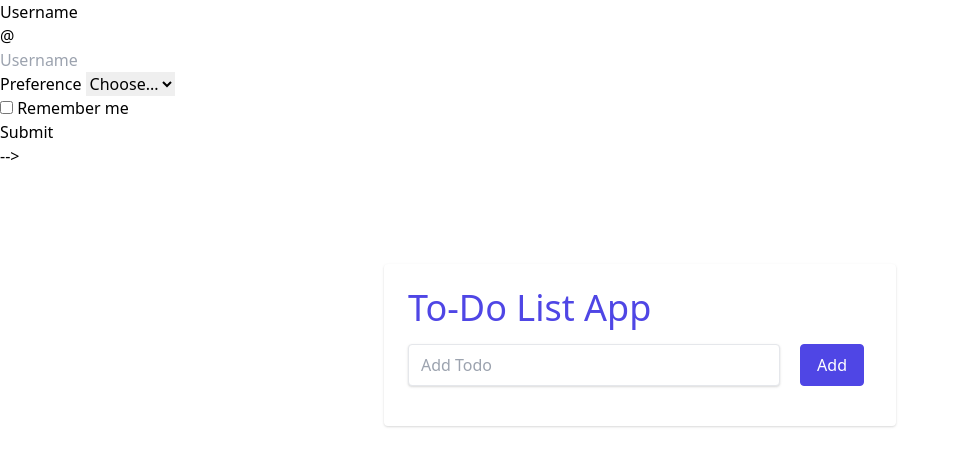
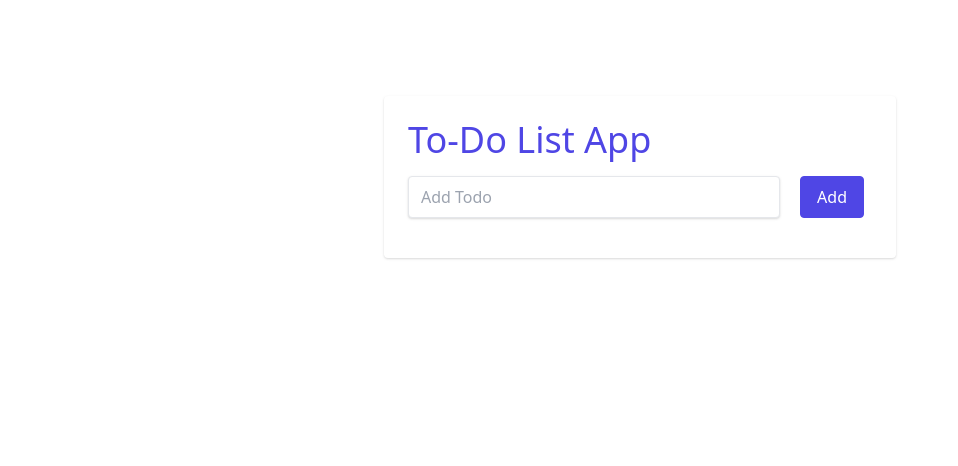
Before and after one commit to manoj929/todo-list, a website built with webpack: page dist/index.html in a window 1280 px wide. Shown: the whole page, without its empty margins (0-958 px from the left). Built offline with nearby package versions, Linux system fonts and the light colour scheme.

Commit message:
changes in ui

```diff
--- a/dist/index.html
+++ b/dist/index.html
@@ -10,39 +10,6 @@
 </head>
 <body>
 
-    <form class="row row-cols-lg-auto g-3 align-items-center">
-        <div class="col-12">
-            <label class="visually-hidden" for="inlineFormInputGroupUsername">Username</label>
-            <div class="input-group">
-                <div class="input-group-text">@</div>
-                <input type="text" class="form-control" id="inlineFormInputGroupUsername" placeholder="Username">
-            </div>
-        </div>
-
-        <div class="col-12">
-            <label class="visually-hidden" for="inlineFormSelectPref">Preference</label>
-            <select class="form-select" id="inlineFormSelectPref">
-                <option selected>Choose...</option>
-                <option value="1">One</option>
-                <option value="2">Two</option>
-                <option value="3">Three</option>
-            </select>
-        </div>
-
-        <div class="col-12">
-            <div class="form-check">
-                <input class="form-check-input" type="checkbox" id="inlineFormCheck">
-                <label class="form-check-label" for="inlineFormCheck">
-                    Remember me
-                </label>
-            </div>
-        </div>
-
-        <div class="col-12">
-            <button type="submit" class="btn btn-primary">Submit</button>
-        </div>
-    </form>
-    </div> -->
     <div class="h-100 w-full flex items-center justify-center bg-teal-lightest font-sans mt-20">
         <div class="bg-white rounded shadow p-6 m-4 w-full lg:w-3/4 lg:max-w-lg">
             <div class="mb-4">
```
